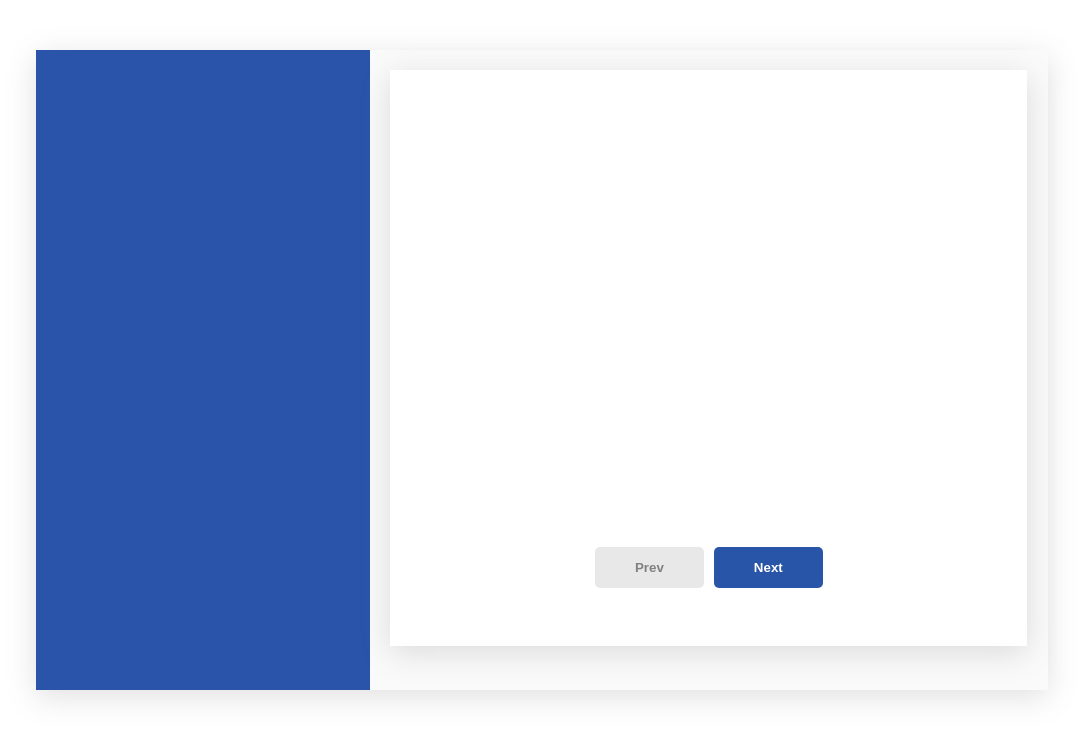
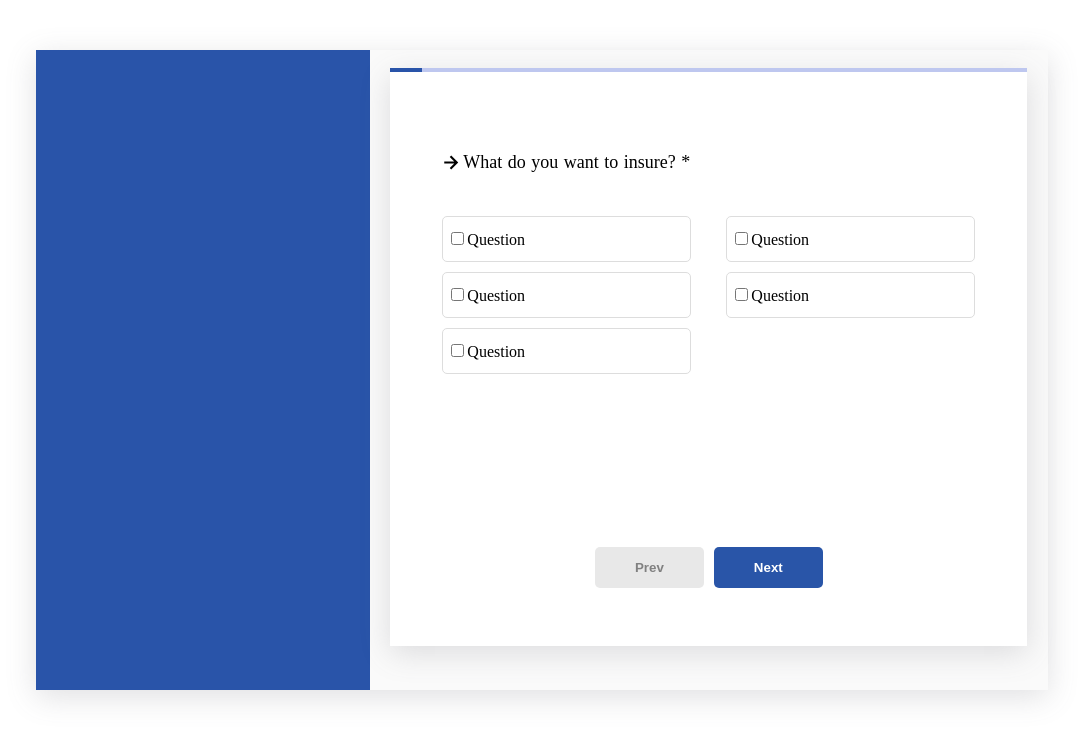
Before and after one commit to thatseogirl/insurance-questionnaire, a React (Create React App) app: page / in a window 1280 px wide. Shown: the top 740 px of the page, without its empty margins (98-1182 px from the left). Built offline with nearby package versions, Linux system fonts and the light colour scheme.

Commit message:
added styled components

```diff
--- a/db.json
+++ b/db.json
@@ -3,6 +3,7 @@
     {
       "id": 1,
       "question": "Who do you want to insure?",
+      "validation": "*",
       "options": {
         "a": "My family without children",
         "b": "Me without a child",
@@ -44,7 +45,7 @@
       }
     },
     {
-      "id": 5,
+      "id": 6,
       "question": " Do you own a property you live in?",
       "options": {
         "a": "Yes Domestic",
--- a/package.json
+++ b/package.json
@@ -9,6 +9,7 @@
     "json-server": "^0.17.0",
     "react": "^18.2.0",
     "react-dom": "^18.2.0",
+    "react-icons": "^4.4.0",
     "react-scripts": "5.0.1",
     "styled-components": "^5.3.5",
     "web-vitals": "^2.1.4"
--- a/src/App.js
+++ b/src/App.js
@@ -9,6 +9,7 @@ const theme = {
     sideNav: '#2954A9',
     body: '#fff',
     question: '#fff',
+    before: '#bec7ef'
   },
 
   mobile: '768px',
--- a/src/components/Question.js
+++ b/src/components/Question.js
@@ -1,15 +1,63 @@
-import { QuestionStyle, Flex, ProgressBar, ButtonPrev, ButtonNext } from "./styles/Question.styled";
+import {
+    QuestionStyle,
+    Flex,
+    ProgressBar,
+    ButtonPrev,
+    ButtonNext,
+    ProgressContainer,
+    QuestionnaireSection,
+    Grid,
+    Border,
+    Text,
+} from "./styles/Question.styled";
+import { BiRightArrowAlt } from "react-icons/bi";
 
 export default function Question() {
     return (
         <QuestionStyle>
-            <ProgressBar></ProgressBar>
+            <ProgressContainer>
+                <ProgressBar></ProgressBar>
+            </ProgressContainer>
 
+            <QuestionnaireSection>
+                <Text>
+                    <BiRightArrowAlt
+                        style={{
+                            fontSize: "25px",
+                            display: "inline-block",
+                        }}
+                    />
+                    <span>What do you want to insure? *</span>
+                </Text>
+
+                <Grid>
+                    <Border>
+                        <input type='checkbox' />
+                        <label htmlFor='question'>Question</label>
+                    </Border>
+                    <Border>
+                        <input type='checkbox' />
+                        <label htmlFor='question'>Question</label>
+                    </Border>
+                    <Border>
+                        <input type='checkbox' />
+                        <label htmlFor='question'>Question</label>
+                    </Border>
+                    <Border>
+                        <input type='checkbox' />
+                        <label htmlFor='question'>Question</label>
+                    </Border>
+                    <Border>
+                        <input type='checkbox' />
+                        <label htmlFor='question'>Question</label>
+                    </Border>
+                </Grid>
+            </QuestionnaireSection>
 
             <Flex>
-                <ButtonPrev >Prev</ButtonPrev>
-                <ButtonNext >Next</ButtonNext>
+                <ButtonPrev disabled>Prev</ButtonPrev>
+                <ButtonNext>Next</ButtonNext>
             </Flex>
         </QuestionStyle>
-    )
+    );
 }
--- a/src/components/styles/GlobalStyle.styled.js
+++ b/src/components/styles/GlobalStyle.styled.js
@@ -4,6 +4,7 @@ const GlobalStyle = createGlobalStyle`
     background-color: ${({ theme }) => theme.colors.body};
     width: 100%;
     height: 100vh;
+    font-family: "Roboto", Helvetica, Arial, sans-serif;
 `
 
 export default GlobalStyle
--- a/src/components/styles/Question.styled.js
+++ b/src/components/styles/Question.styled.js
@@ -1,26 +1,64 @@
 import styled from "styled-components";
 
 export const QuestionStyle = styled.div`
-    background-color: ${(({ theme }) => theme.colors.question)};
+  background-color: ${({ theme }) => theme.colors.question};
   box-shadow: rgba(100, 100, 111, 0.2) 0px 7px 29px 0px;
   position: absolute;
   right: 2%;
   width: 63%;
   height: 90%;
   margin-top: 20px;
+`;
 
-`;
 export const ProgressBar = styled.div`
-  background-color: ${(({ theme }) => theme.colors.sideNav)};
+  background-color: ${({ theme }) => theme.colors.sideNav};
   position: absolute;
-  top: 50%;
   left: 0;
   transform: translateY(-50%);
   height: 4px;
-  width: 0%;
-  z-index: -1;
+  width: 5%;
   transform: 0.4s ease;
-`
+`;
+
+export const ProgressContainer = styled.div`
+  &::before {
+    content: "";
+    background-color: ${({ theme }) => theme.colors.before};
+    position: absolute;
+    left: 0;
+    transform: translateY(-50%);
+    height: 4px;
+    width: 100%;
+  }
+`;
+
+export const QuestionnaireSection = styled.div`
+  padding: 5em 3em;
+`;
+
+export const Text = styled.h3`
+  display: flex;
+  font-size: 1.125rem;
+  font-weight: 500;
+  line-height: 1.4;
+  margin: 0 0 25px;
+  overflow-wrap: break-word;
+  word-spacing: 1px;
+`;
+
+export const Grid = styled.div`
+  display: grid;
+  grid-template-columns: repeat(2, 1fr);
+  gap: 10px 35px;
+  padding: 1em 0.25em;
+`;
+
+export const Border = styled.div`
+  background-color: transparent;
+  border-radius: 5px;
+  border: 1px solid #dddddd;
+  padding: 0.75em 0.25em;
+`;
 
 export const Flex = styled.div`
   display: flex;
@@ -31,33 +69,33 @@ export const Flex = styled.div`
   gap: 10px;
   position: absolute;
   bottom: 10%;
-`
+`;
 
 export const ButtonPrev = styled.button`
   border: none;
   padding: 1em 3em;
   border-radius: 5px;
   cursor: pointer;
-    background-color: #E8E8E8;
+  background-color: #e8e8e8;
   color: grey;
   font-weight: bold;
 
-    &:hover{
+  &:hover {
     background-color: #222;
     color: #fff;
   }
-`
+`;
 
 export const ButtonNext = styled.button`
   border: none;
   padding: 1em 3em;
   border-radius: 5px;
   cursor: pointer;
-    background-color: #2955A8;
+  background-color: #2955a8;
   color: #fff;
   font-weight: bold;
 
-    &:hover{
+  &:hover {
     background-color: #222;
   }
-`
+`;
```
Also changed, not shown: 1 other file (tests, documents, lock files or other folders). Lines whose indentation alone changed are shown as unchanged.
